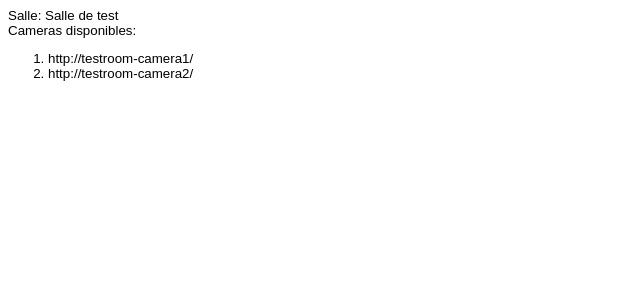
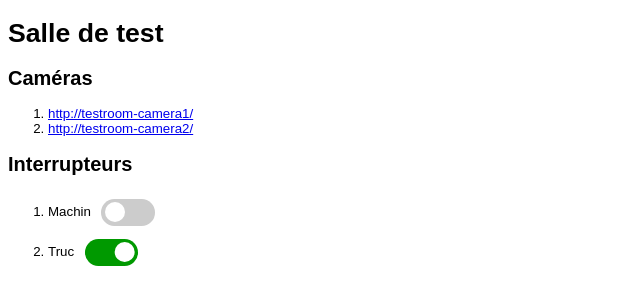
Before and after one commit to paullouisageneau/escape, a Flask app: page / in a window 1280 px wide. Shown: the top 305 px of the page, without its empty margins (0-640 px from the left). Run offline with Flask 2, Linux system fonts and the light colour scheme; some libraries are stand-ins or nearby versions.

Commit message:
Added toggles basic implementation

```diff
--- a/app/__init__.py
+++ b/app/__init__.py
@@ -2,7 +2,7 @@
 import sys
 import os
 
-from flask import Flask, request, Response, render_template, jsonify, url_for
+from flask import Flask, request, Response, abort, render_template, jsonify, url_for
 from .room import Room
 
 # ----- App initialization -----
@@ -26,7 +26,22 @@ def home():
 def cameras():
 	return jsonify(room.cameras)
 
-@app.route('/api/test', methods=['POST'])
-def test():
-	data = request.get_json()
-	return Response('', 204)
+@app.route('/api/cameras/<int:index>', methods=['GET'])
+def camera(index):
+	if index >= len(room.cameras):
+		abort(404)
+	return jsonify(room.cameras[index])
+
+@app.route('/api/toggles', methods=['GET'])
+def toggles():
+	return jsonify([t.to_dict() for t in room.toggles])
+
+@app.route('/api/toggles/<int:index>', methods=['GET', 'POST'])
+def toggle(index):
+	if index >= len(room.toggles):
+		abort(404)
+	toggle = room.toggles[index];
+	if request.method == 'POST':
+		data = request.get_json()
+		toggle.value = bool(data['value'])
+	return jsonify(toggle.to_dict())
--- a/app/room.py
+++ b/app/room.py
@@ -2,19 +2,16 @@
 import os
 import json
 
+from .toggle import Toggle
+
 ROOMS_DIRECTORY = "rooms"
-
-class Toggle:
-	def __init__(self, name, value):
-		self.name = name
-		self.value = value
 
 class Room:
 	def __init__(self, name):
 		filename = os.path.join(ROOMS_DIRECTORY, name + ".json")
 		with open(filename) as conf_file:
 			self.__conf = json.load(conf_file)
-			self.__toggles = list(map(lambda t: Toggle(t['name'], t['default']), self.__conf['toggles']))
+			self.__toggles = [Toggle(t['name'], t['pin'], t['default']) for t in self.__conf['toggles']]
 
 	@property
 	def name(self):
--- a/app/static/control.js
+++ b/app/static/control.js
@@ -1,17 +1,44 @@
-
 
 const vm = new Vue({
 	delimiters:['${', '}'],	// by default, it's {{ }}, which would conflicts with Flask Jinja templates
 	el: '#console',			// the vue instance controls the element whose id is "control"
 	data: {
-		cameras: [],		// the array that will contain the camera URLs
+		cameras: [],	// will contain the camera URLs
+		toggles: [],	// will contain the toggles
+		enabled: [],	// will contain the indexes of the enabled toggles
 	},
-	created: function() {
+	mounted: function() {
 		// Initialize data
 		fetch('/api/cameras').then((response) => {
 			return response.json();
 		}).then((array) => {
 			this.cameras = array;
 		});
+		fetch('/api/toggles').then((response) => {
+			return response.json();
+		}).then((array) => {
+			this.toggles = array;
+
+			// Initialize enabled with the indexes of the enabled toggles
+			this.enabled = array.map((t, i) => t.value ? i.toString() : null).filter(i => i)
+
+			// Now watch enabled for changes and post them
+			this.$watch('enabled', function(array, oldArray) {
+				function doPost(i, value) {
+					data = {
+						value,
+					}
+					fetch(`/api/toggles/${i}`, {
+						method: 'POST',
+						body: JSON.stringify(data),
+						headers: {
+							'Content-Type': 'application/json'
+						}
+					});
+				};
+				array.filter(i => !oldArray.includes(i)).forEach(i => doPost(i, true));
+				oldArray.filter(i => !array.includes(i)).forEach(i => doPost(i, false));
+			});
+		});
 	}
 });
--- a/app/static/style.css
+++ b/app/static/style.css
@@ -15,3 +15,51 @@ body {
 img {
 	border: none;
 }
+
+.switch_wrapper {
+	cursor: pointer;
+}
+
+.switch {
+	position: relative;
+	display: inline-block;
+	vertical-align: middle;
+	margin: 0.5em;
+	width: 4em;
+	height: 2em;
+}
+
+.switch input {
+	display:none;
+}
+
+.slider {
+	position: absolute;
+	top: 0;
+	left: 0;
+	right: 0;
+	bottom: 0;
+	background-color: #ccc;
+	border-radius: 1em;
+	transition: .4s;
+}
+
+.slider:before {
+	position: absolute;
+	content: "";
+	width: 1.5em;
+	height: 1.5em;
+	left: 0.25em;
+	bottom: 0.25em;
+	background-color: white;
+	border-radius: 1em;
+	transition: .4s;
+}
+
+input:checked + .slider {
+	background-color: #009900;
+}
+
+input:checked + .slider:before {
+	transform: translateX(2em);
+}
--- a/app/templates/cameras.html
+++ b/app/templates/cameras.html
@@ -1,8 +1,8 @@
-<div id="cameras">
-  Cameras disponibles:
+<section id="cameras">
+  <h2>Caméras</h2>
   <ol>
       <li v-for="url in cameras">
-        <span>${ url }</span>
+        <a v-bind:href="url">${ url }</a>
       </li>
   </ol>
-</div>
+</section>
--- a/app/templates/control.html
+++ b/app/templates/control.html
@@ -7,8 +7,9 @@
 {% block content %}
   {{ super() }}
   <div id="console">
-  <div>Salle: {{ room.name }}</div>
+  <h1>{{ room.name }}</h1>
   {% include 'cameras.html' %}
+  {% include 'toggles.html' %}
   </div>
   <script src="{{ url_for('static', filename='control.js') }}"></script>
 {% endblock %}
--- /dev/null
+++ b/app/templates/toggles.html
@@ -0,0 +1,14 @@
+<section id="toggles">
+  <h2>Interrupteurs</h2>
+  <ol>
+      <li v-for="(toggle, index) in toggles">
+        <label class="switch_wrapper">
+        <span>${toggle.name}</span>
+        <span class="switch">
+        <input type="checkbox" v-bind:value="index" v-model="enabled">
+        <span class="slider"></span>
+        </span>
+        </label>
+      </li>
+  </ol>
+</section>
--- /dev/null
+++ b/app/toggle.py
@@ -0,0 +1,27 @@
+
+class Toggle:
+	def __init__(self, name, pin, value):
+		self.__name = name
+		self.__pin = int(pin)
+		self.__value = bool(value)
+		self.update()
+
+	@property
+	def name(self):
+		return self.__name
+
+	@property
+	def value(self):
+		return self.__value
+
+	@value.setter
+	def value(self, newValue):
+		self.__value = newValue
+		self.update()
+
+	def update(self):
+		# TODO: Here, set the pin to high or low on RPi
+		print("Pin {} toggled to {}".format(self.__pin, self.__value))
+
+	def to_dict(self):
+		return { "name": self.__name, "value": self.__value }
--- a/rooms/testroom.json
+++ b/rooms/testroom.json
@@ -6,8 +6,14 @@
     ],
     "toggles": [
 		{
-			"name": "Test",
+			"name": "Machin",
+			"pin": 18,
 			"default": false
+		},
+		{
+			"name": "Truc",
+			"pin": 19,
+			"default": true
 		}
     ]
 }
```
